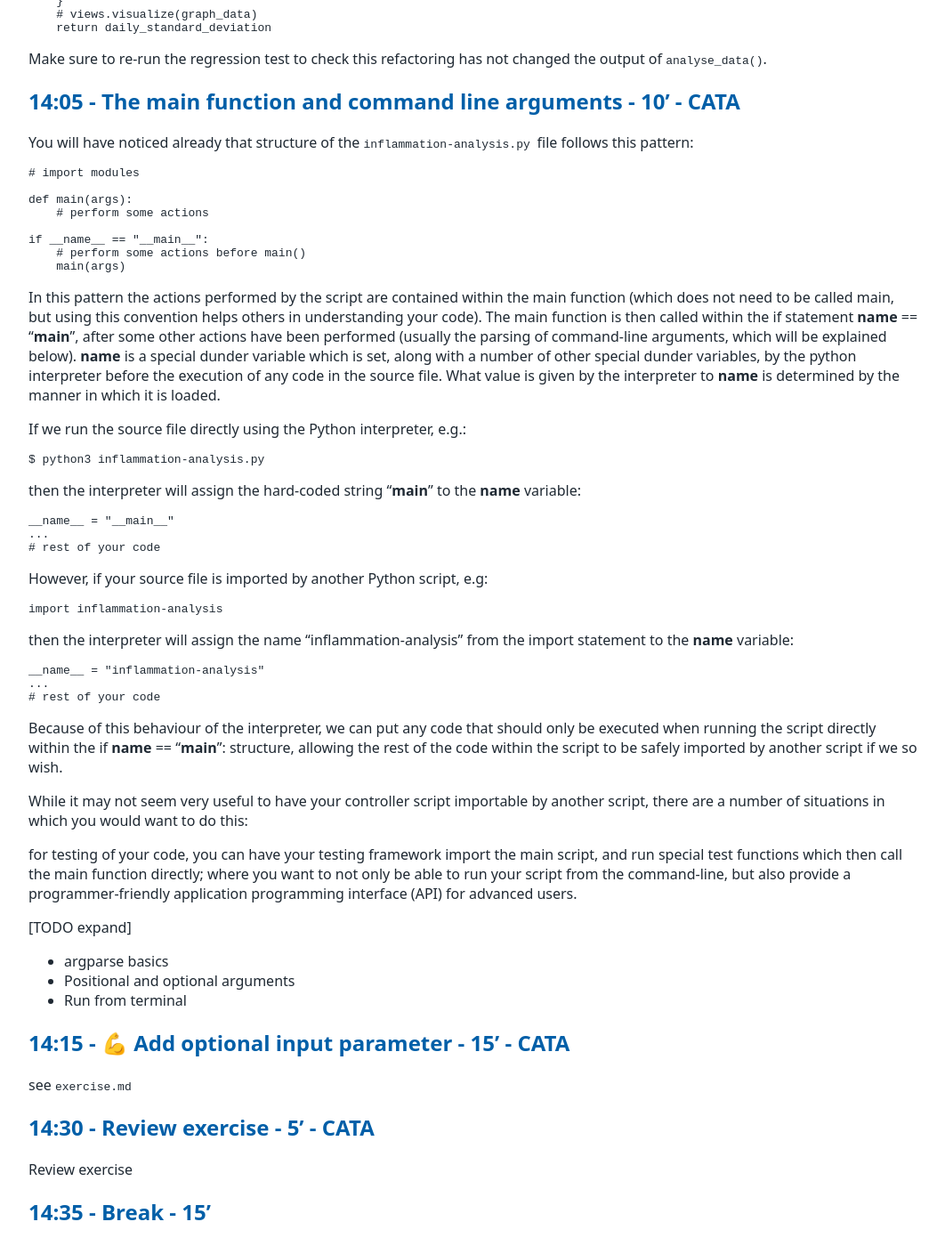
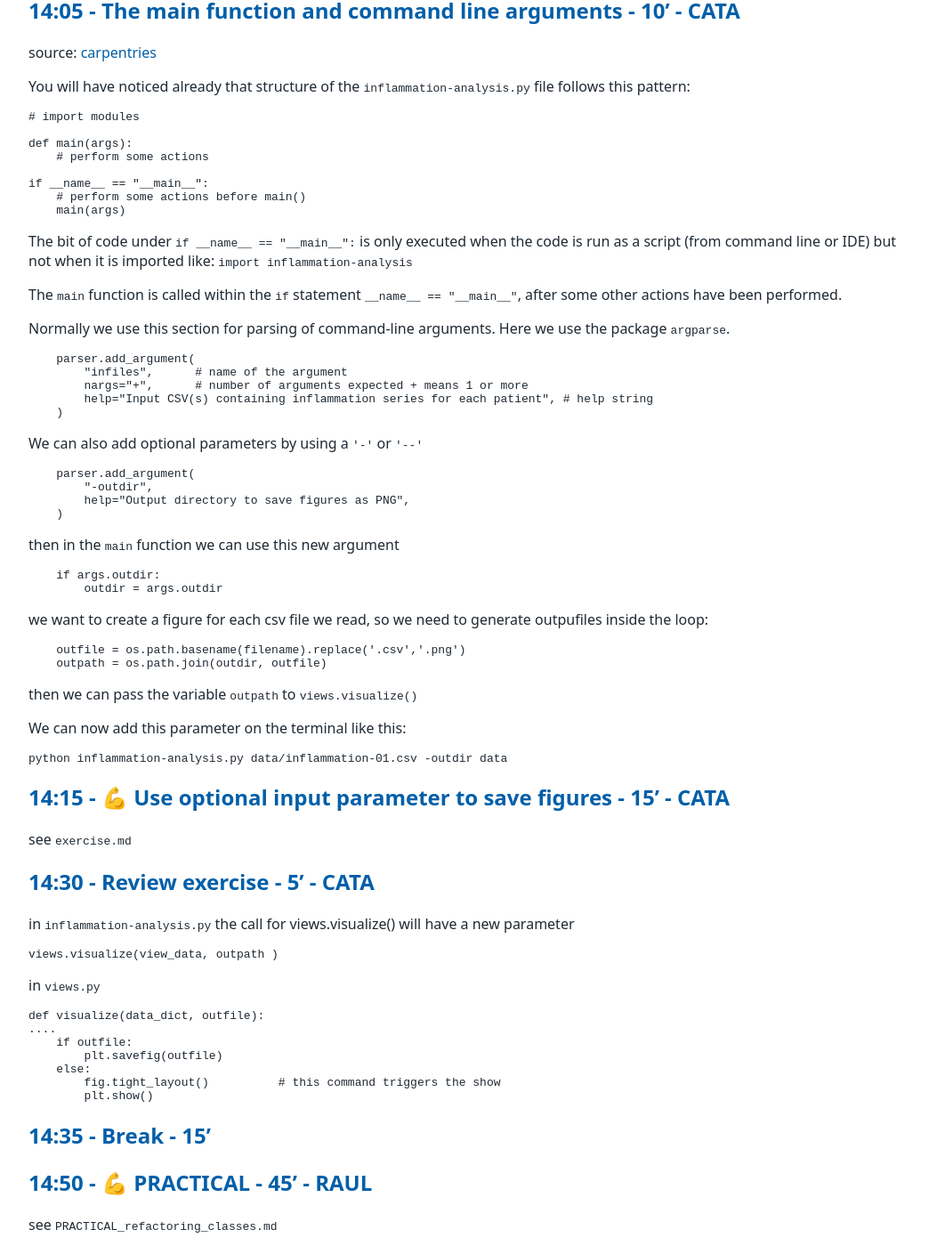
Before and after one commit to tu-delft-library/intermediate_programming_with_python, a Jekyll site: the page built from material_for_trainers/lesson_plan.md, in a window 1280 px wide and 1400 px high, scrolled down 19416 px. Shown: the whole window at 89% size, without its empty margins (108-1170 px from the left). Built offline with Jekyll 4.4.1, drawn with Linux system fonts in a browser that asks for light colours; our own code applies the rules of GitHub Pages for plain Markdown files; some of the changed text lies outside the part shown.

Commit message:
lesson plan and exercises finished

````diff
--- a/material_for_trainers/lesson_plan.md
+++ b/material_for_trainers/lesson_plan.md
@@ -14,7 +14,7 @@
 - 🙋 Getting help (🆘 red  ✅ green stickers)
 
 ##	9:25	-	A short icebreaker	-	5'	-	RAUL
-[TODO]
+
 
 ##	9:30	-	Introduction	-	15'	-	RAUL
 source: [carpentries](https://carpentries-incubator.github.io/python-intermediate-development/instructor/10-section1-intro.html)
@@ -889,7 +889,9 @@ see `exercise.md`
 
 ##	12:25	-	Review exercise	-	10'	-	CATA
 
-The class that reads inflammation data from JSON files could look something like:
+- The function `load_json` requires to load the module `json` at the top of `models.py`
+
+- The `load_inflammation_data` method in `JSONDataSource` should filter files by `"inflammation*.json"`
 ```bash
 class JSONDataSource:
   """
@@ -905,7 +907,7 @@ class JSONDataSource:
     data = map(models.load_json, data_file_paths)
     return list(data)
 ```
-in `inflammation-analysis.py`
+In `inflammation-analysis.py`-> `  _, extension = os.path.splitext(in_files[0])` to split the file extension. Then use the variable `extension` in the `if .. elif` statement to choose the data source class
 ```bash
     _, extension = os.path.splitext(in_files[0])
     if extension == '.json':
@@ -916,6 +918,9 @@ in `inflammation-analysis.py`
         raise ValueError(f'Unsupported data file format: {extension}')
     analysis.analyse_data(data_source)
 ```
+
+
+
 
 
 ##	12:35	-	Break	-	60'
@@ -948,31 +953,25 @@ def compute_standard_deviation_by_day(data):
     daily_standard_deviation = np.std(means_by_day_matrix, axis=0)
     return daily_standard_deviation
 ```
-The `analyse_data()` function now calls the `compute_standard_deviation_by_day()` function, while keeping all the logic for reading the data, processing it and showing it in a graph:
+The `analyse_data()` function now calls the `compute_standard_deviation_by_day()` function, while keeping all the logic for reading the data and return it.
 
 ```bash
-def analyse_data(data_dir):
+def analyse_data(data_source):
     """Calculates the standard deviation by day between datasets.
-    Gets all the inflammation data from CSV files within a directory, works out the mean
-    inflammation value for each day across all datasets, then visualises the
-    standard deviation of these means on a graph."""
-    data_file_paths = glob.glob(os.path.join(data_dir, 'inflammation*.csv'))
-    if len(data_file_paths) == 0:
-        raise ValueError(f"No inflammation csv's found in path {data_dir}")
-    data = map(models.load_csv, data_file_paths)
+
+    Gets all the inflammation data from files within a directory,
+    works out the mean inflammation value for each day across all datasets, computes the standard deviation of these means."""
+    data = data_source.load_inflammation_data()
     daily_standard_deviation = compute_standard_deviation_by_day(data)
-
-    graph_data = {
-        'standard deviation by day': daily_standard_deviation,
-    }
-    # views.visualize(graph_data)
     return daily_standard_deviation
 ```
-Make sure to re-run the regression test to check this refactoring has not changed the output of `analyse_data()`.
+- Confirm all test still pass ✅
 
 ##	14:05	-	The __main__ function and command line arguments	-	10'	-	CATA
+source: [carpentries](https://carpentries-incubator.github.io/python-intermediate-development/instructor/35-software-architecture-revisited.html#controller-structure)
 
-You will have noticed already that structure of the `inflammation-analysis.py `file follows this pattern:
+You will have noticed already that structure of the `inflammation-analysis.py` file follows this pattern:
+
 ```bash
 # import modules
 
@@ -983,68 +982,89 @@ if __name__ == "__main__":
     # perform some actions before main()
     main(args)
 ```
+The bit of code under `if __name__ == "__main__":` is only executed when the code is run as a script (from command line or IDE) but not when it is imported like: `import inflammation-analysis`
 
-In this pattern the actions performed by the script are contained within the main function (which does not need to be called main, but using this convention helps others in understanding your code). The main function is then called within the if statement __name__ == "__main__", after some other actions have been performed (usually the parsing of command-line arguments, which will be explained below). __name__ is a special dunder variable which is set, along with a number of other special dunder variables, by the python interpreter before the execution of any code in the source file. What value is given by the interpreter to __name__ is determined by the manner in which it is loaded.
+The `main` function is  called within the `if` statement `__name__ == "__main__"`, after some other actions have been performed.
 
-If we run the source file directly using the Python interpreter, e.g.:
+Normally we use this section for parsing of command-line arguments. Here we use the package `argparse`.
+```bash
+    parser.add_argument(
+        "infiles",      # name of the argument
+        nargs="+",      # number of arguments expected + means 1 or more
+        help="Input CSV(s) containing inflammation series for each patient", # help string
+    )
+```
+We can also add optional parameters by using a `'-'` or `'--'`
 
 ```bash
-$ python3 inflammation-analysis.py
+    parser.add_argument(
+        "-outdir",
+        help="Output directory to save figures as PNG",
+    )
 ```
-then the interpreter will assign the hard-coded string "__main__" to the __name__ variable:
+then in the `main` function we can use this new argument
+```bash
+    if args.outdir:
+        outdir = args.outdir
+```
+we want to create a figure for each csv file we read, so we need to generate outpufiles inside the loop:
+```bash
+    outfile = os.path.basename(filename).replace('.csv','.png')
+    outpath = os.path.join(outdir, outfile)
+```
+then we can pass the variable `outpath` to `views.visualize()`
 
+We can now add this parameter on the terminal like this:
 ```bash
-__name__ = "__main__"
-...
-# rest of your code
+python inflammation-analysis.py data/inflammation-01.csv -outdir data
 ```
-However, if your source file is imported by another Python script, e.g:
 
-```bash
-import inflammation-analysis
-```
-then the interpreter will assign the name "inflammation-analysis" from the import statement to the __name__ variable:
-
-```bash
-__name__ = "inflammation-analysis"
-...
-# rest of your code
-```
-Because of this behaviour of the interpreter, we can put any code that should only be executed when running the script directly within the if __name__ == "__main__": structure, allowing the rest of the code within the script to be safely imported by another script if we so wish.
-
-While it may not seem very useful to have your controller script importable by another script, there are a number of situations in which you would want to do this:
-
-for testing of your code, you can have your testing framework import the main script, and run special test functions which then call the main function directly;
-where you want to not only be able to run your script from the command-line, but also provide a programmer-friendly application programming interface (API) for advanced users.
-
-[TODO expand]
-- argparse basics
-- Positional and optional arguments
-- Run from terminal
-
-##	14:15	-	 💪 Add optional input parameter	-	15'	-	CATA
+##	14:15	-	 💪 Use optional input parameter to save figures	-	15'	-	CATA
 
 see `exercise.md`
 
 
 ##	14:30	-	Review exercise	-	5'	-	CATA
 
-Review exercise
+in `inflammation-analysis.py` the call for views.visualize() will have a new parameter
+```bash
+views.visualize(view_data, outpath )
+```
+in `views.py`
+```bash
+def visualize(data_dict, outfile):
+....
+    if outfile:
+        plt.savefig(outfile)
+    else:
+        fig.tight_layout()          # this command triggers the show
+        plt.show()
+```
 
 ##	14:35	-	Break	-	15'
 
 
 ##	14:50	-	💪 PRACTICAL -	45'	-	RAUL
-[TODO]
-options: defensive programming or more refactoring
-- Add preconditions to check correct type and shape of input data
-- Raise errors and fail early
-- Add warnings for suspicious data values
-- Confirm tests still pass
+
+see `PRACTICAL_refactoring_classes.md`
+
 
 ##	15:35	-	Final  review	-	15'	-	RAUL
 
-- Discuss solutions and common issues
+## Key Points
+
+You have practised the complete Day 2 workflow:
+
+| Concept | Where you used it |
+|---|---|
+| **Classes** | Added a method and validation to `Patient` |
+| **Data validation** | Raised `ValueError` in the constructor; tested with `pytest.raises` |
+| **Refactoring** | Extracted `compute_bmi` without changing observable behaviour |
+| **Pure functions** | `compute_bmi` takes only its parameters and returns a result |
+| **Tests stay green** | Ran tests after every change |
+| **Git commits** | Committed at each logical checkpoint |
+
+
 - Q&a
 
 ##	15:50	-	Summarize key points	-	10'	-	RAUL
````
Also changed, not shown: material_for_participants/exercises.md (+42 -12 lines).
